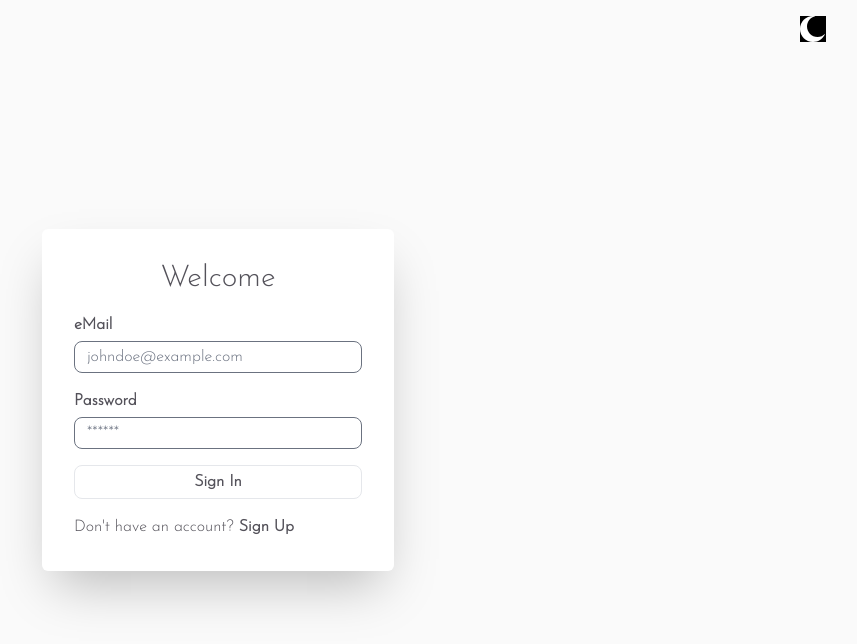
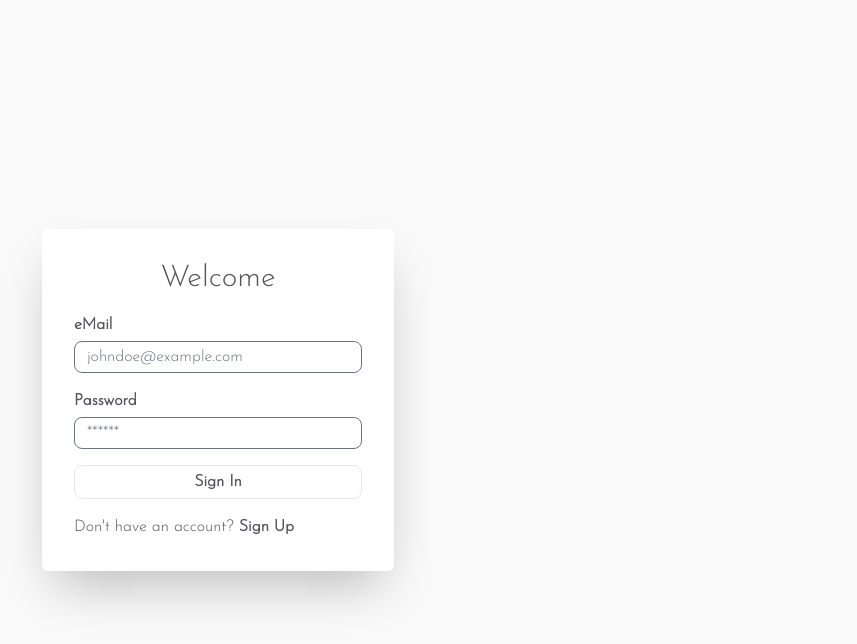
Before and after one commit to jehdz/todo-list-CRUD-app-with-Firebase, a React (Vite) app: page / in a window 1280 px wide. Shown: the top 644 px of the page, without its empty margins (422-1279 px from the left). Built offline with nearby package versions, Linux system fonts and the light colour scheme.

Commit message:
removed theme toggle from log in page

```diff
--- a/package.json
+++ b/package.json
@@ -19,7 +19,7 @@
     "react": "^18.2.0",
     "react-beautiful-dnd": "^13.1.1",
     "react-dom": "^18.2.0",
-    "react-router-dom": "^6.8.2",
+    "react-router-dom": "^6.10.0",
     "sass": "^1.58.3",
     "sort-by": "^1.2.0",
     "uuid": "^9.0.0"
--- a/src/App.tsx
+++ /dev/null
@@ -1,13 +0,0 @@
-import Todo from "./Todo"
-import Context from "./components/Context"
-
-function App() {
-
-  return (
-        <Context>
-          <Todo/>
-        </Context>
-  )
-}
-
-export default App
--- a/src/components/Context.tsx
+++ b/src/components/Context.tsx
@@ -1,8 +1,7 @@
-import React, { useContext, useState, useReducer } from "react";
-import { ValueProp } from "./types";
-import { ContextProp } from "./types";
+import React, { useContext, useState } from "react";
+import { ValueProp, ContextProp } from "./types";
 
-export const AppContext = React.createContext({} as ValueProp);
+export const AppContext = React.createContext({} as ValueProp); //create the context API
 
 export default function Context({ children }: ContextProp) {
 
--- a/src/components/Input.tsx
+++ b/src/components/Input.tsx
@@ -9,24 +9,25 @@ export default function Input() {
     const { userId } = useGlobalContext()
     const [ title, setTitle ] = useState<string>('');
 
-    const formSubmit = async (e: React.FormEvent<HTMLFormElement>) => {
-
+    const handleSubmit = async (e: React.FormEvent<HTMLFormElement>) => {
         e.preventDefault();
+        if(title !== '') {
             try {
                 await addDoc(collection(db, 'users', userId, 'tasks'), {
                      title,
                      completed: false,
                  })
                 setTitle('')
-                console.log('successfully added')
+                console.log('Task successfully added')
             }
             catch(e) {
-                console.log(e, 'unsuccessful')
-        }
+                console.log('Unsuccessful')
+            }
+          }
     }
 
     return (
-        <form onSubmit={formSubmit}>
+        <form onSubmit={handleSubmit}>
             <input value={title}
             onChange={(e) => setTitle(e.target.value)}
             placeholder='Create a new todo...'
--- a/src/components/List.tsx
+++ b/src/components/List.tsx
@@ -24,7 +24,7 @@ export default function List() {
    const [windowWidth, setWindowWidth] = useState<number>(window.innerWidth);
    const [ tasks, setTasks ] = useState<Task>([]); //tasks
    const [ activeState, setActiveState ] = useState<string>('All');
-   const [ completedTasksCount, setCompletedTasksCount ] = useState<number>()
+   const [ completedTasksCount, setCompletedTasksCount ] = useState<number>(0)
 
    const mapQuerySnapshotToTasks = (querySnapshot: QuerySnapshot<any>): Task => {
       return (
@@ -88,8 +88,7 @@ export default function List() {
    const querySnapshot = await getDocs(q)
    const tasks = mapQuerySnapshotToTasks(querySnapshot) //fetch the document in the collection
    setTasks(tasks);
-   // const abstract = abstractedFunction(querySnapshot)
-   // const mappedData = querySnapshot.docs.map((doc) => {
+   // const tasks = querySnapshot.docs.map((doc) => {
    //    const data = doc.data();
    //    return {  //return data compatible with data types specified in the tasks variable
    //        title: data.title,
--- a/src/login-auth.tsx
+++ b/src/login-auth.tsx
@@ -58,15 +58,6 @@ export default function LoginAuth() {
     return (
       <div className={`theme-${theme}`}>
         <div className='list-body relative h-screen flex justify-center items-center'>
-        <div
-        onClick={handleToggle}
-        className='bg-black absolute top-4 right-8'>
-          {
-            theme === 'light' ?
-            <img src={iconMoon} alt='moon' className='object-contain cursor-pointer'/>
-            : <img src={iconSun} alt='moon' className='object-contain cursor-pointer'/>
-          }
-        </div>
         <div className='relative auth-card list-text rounded-md shadow-2xl p-8'>
         <p className={`${(helperText === 'Congrats!, you can now Sign In') ? 'success-msg': 'error-msg' } w-full
         absolute top-1 left-0 text-center`}>{helperText}</p>
```
Also changed, not shown: 1 other file (tests, documents, lock files or other folders).
